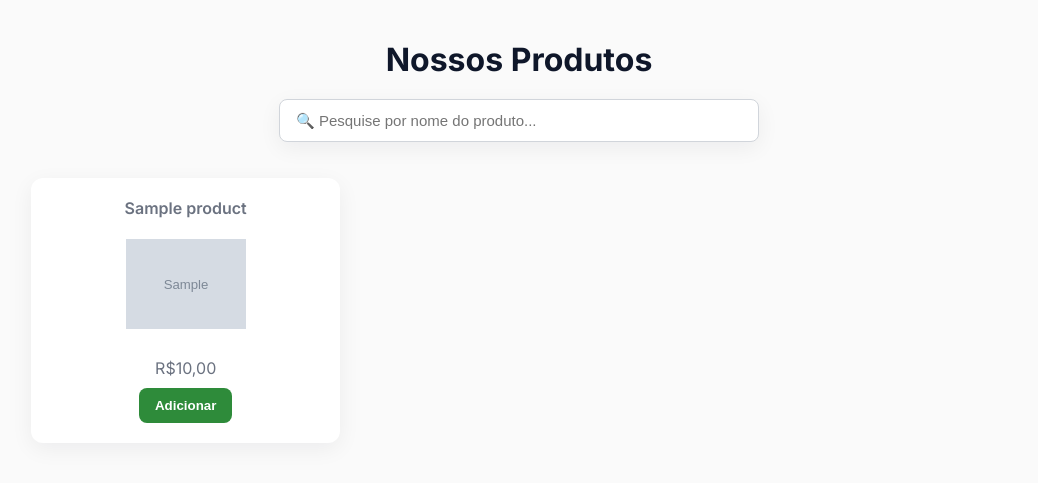
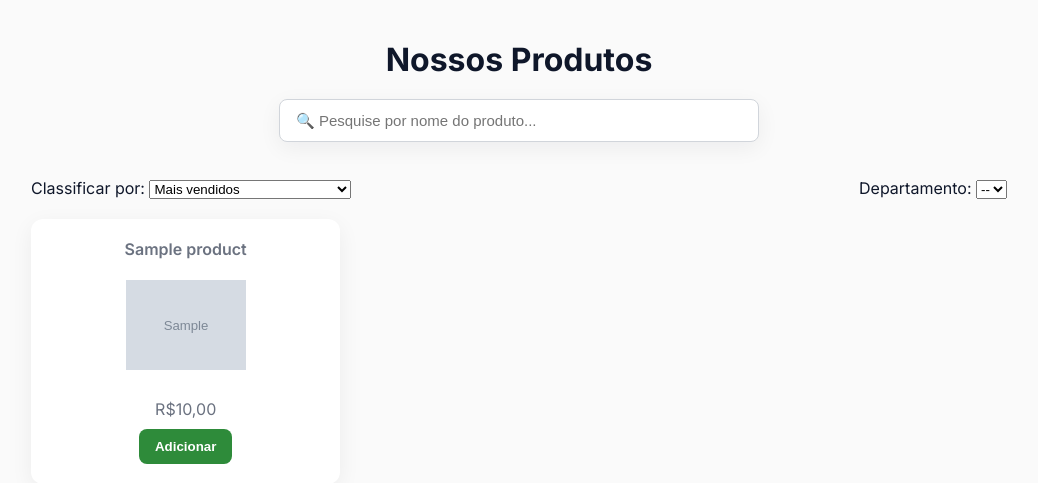
Before and after one commit to carlosEduardo704/market, a Django app: page /products/ in a window 1280 px wide. Shown: the part 60-543 px from the top of the page, without its empty margins (121-1159 px from the left). Run offline with Django 5.2, Linux system fonts and the light colour scheme; tables that the repository leaves empty hold one stand-in row (values such as "Sample post"); grey boxes marked "Sample" are stand-in pictures.

Commit message:
create product filter

```diff
--- a/products/templates/products_list.html
+++ b/products/templates/products_list.html
@@ -38,6 +38,15 @@ h1 {
   border-color: var(--accent);
   outline: none;
   box-shadow: 0 0 0 3px rgba(46,139,58,0.2);
+}
+/* PRODUCT FILTER */
+.product_filter {
+  display: flex;
+  justify-content: space-between;
+}
+
+.product_filter div {
+  margin-bottom: 2%;
 }
 
 /* PRODUCTS */
@@ -184,8 +193,26 @@ h1 {
   </div>
 
   <!-- Lista de produtos -->
+  {% if products %}
+    <div class="product_filter">
+      <div>
+        <label for="select_itens">Classificar por:</label>
+        <select name="produtos" id="">
+          <option value="mais_vendidos">Mais vendidos</option>
+          <option value="preco_menor_maior">Preço: Do menor para o maior</option>
+          <option value="preco_maior_menor">Preço: Do maior para o menor</option>
+        </select>
+      </div>
+
+      <div>
+        <label for="select_department">Departamento:</label>
+        <select name="select_department" id="">
+            <option value="N/D">--</option>
+        </select>
+      </div>
+    </div>
+
     <div class="products" id="product-list">
-    {% if products %}
         {% for product in products %}
           <div class="card" data-name="{{product.name}}">
             <a href="{% url 'product_detail' product.pk product.bar_code %}">
@@ -205,6 +232,7 @@ h1 {
             </form>
           </div>
         {% endfor %}
+      </div>
   {% else %}
     <p>Nenhum produto encontrado!</p>
   {% endif %}
```
Lines whose indentation alone changed are shown as unchanged.
